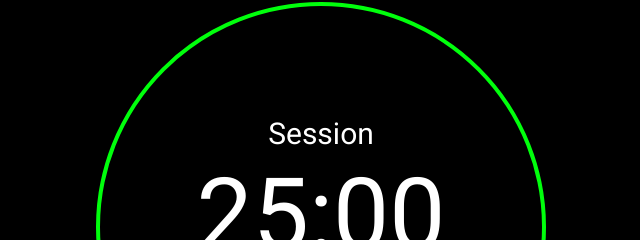
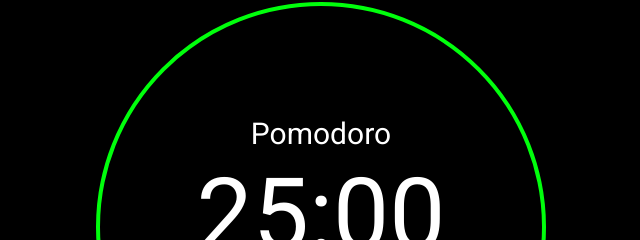
Before and after one commit to Malekai/pomodoro-clock, a plain HTML site: page index.html in a window 1280 px wide. Shown: the part 73-313 px from the top of the page, 319-959 px from the left. Drawn offline with nearby package versions, Linux system fonts and the light colour scheme.

Commit message:
changed session to pomodoro

```diff
--- a/index.html
+++ b/index.html
@@ -13,7 +13,7 @@
 <!-- Create the circle and put into container -->
 <p><a href="http://pomodorotechnique.com/">What's a pomodoro?</a></p>
 	<div class="circle">
-	<h2>Session</h2>
+	<h2>Pomodoro</h2>
 	<h1 id="sessionNum">25:00</h1>
 	<span class="session" id="plusSession"><i class="fa fa-plus" aria-hidden="true"></i></span>
 	<span class="session" id="minusSession"><i class="fa fa-minus" aria-hidden="true"></i></span>
```
